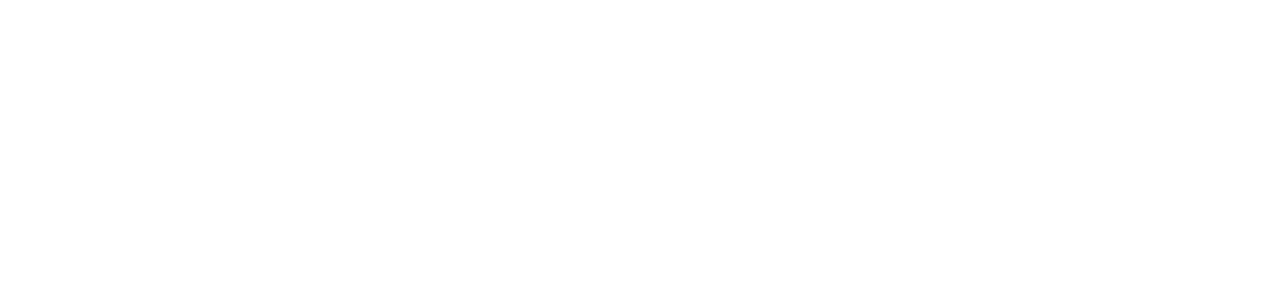
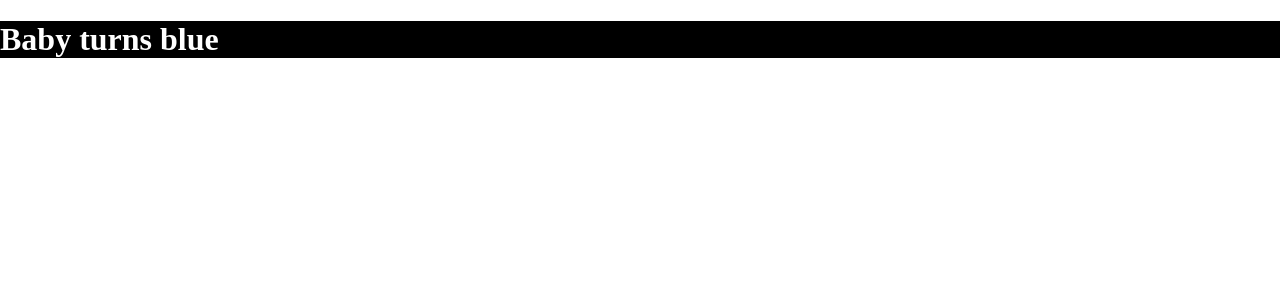
Before and after one commit to maksymilian-lakomy/basic-store, an Angular app: page / in a window 1280 px wide. Shown: the top 300 px of the page. Built offline with nearby package versions, Linux system fonts and the light colour scheme.

Commit message:
Created very basic header

```diff
--- a/src/app/app.component.html
+++ b/src/app/app.component.html
@@ -2,12 +2,8 @@
 
 </style>
 
-<div class="toolbar" role="banner">
-
-</div>
-
-<div class="content" role="main">
-
+<div>
+    <app-header></app-header>
 </div>
 
 
--- a/src/app/app.component.ts
+++ b/src/app/app.component.ts
@@ -1,10 +1,10 @@
 import { Component } from '@angular/core';
 
 @Component({
-  selector: 'app-root',
-  templateUrl: './app.component.html',
-  styleUrls: ['./app.component.sass']
+    selector: 'app-root',
+    templateUrl: './app.component.html',
+    styleUrls: ['./app.component.sass']
 })
 export class AppComponent {
-  title = 'basic-store';
+    title: string = 'Basic Store';
 }
--- a/src/app/app.module.ts
+++ b/src/app/app.module.ts
@@ -3,10 +3,12 @@
 
 import { AppRoutingModule } from './app-routing.module';
 import { AppComponent } from './app.component';
+import { HeaderComponent } from './components/header/header.component';
 
 @NgModule({
   declarations: [
-    AppComponent
+    AppComponent,
+    HeaderComponent
   ],
   imports: [
     BrowserModule,
--- /dev/null
+++ b/src/app/components/header/header.component.html
@@ -0,0 +1,3 @@
+<header>
+    <h1>{{title}}</h1>
+</header>
--- /dev/null
+++ b/src/app/components/header/header.component.sass
@@ -0,0 +1,4 @@
+header
+    display: block
+    background-color: black
+    color: white
--- /dev/null
+++ b/src/app/components/header/header.component.ts
@@ -0,0 +1,12 @@
+import { Component, OnInit } from '@angular/core';
+
+@Component({
+  selector: 'app-header',
+  templateUrl: './header.component.html',
+  styleUrls: ['./header.component.sass']
+})
+export class HeaderComponent {
+
+  title: string="Baby turns blue";
+
+}
--- a/src/styles.sass
+++ b/src/styles.sass
@@ -1 +1,3 @@
-/* You can add global styles to this file, and also import other style files */
+body
+    margin: 0
+    padding: 0
```
Also changed, not shown: 1 other file (tests, documents, lock files or other folders).
